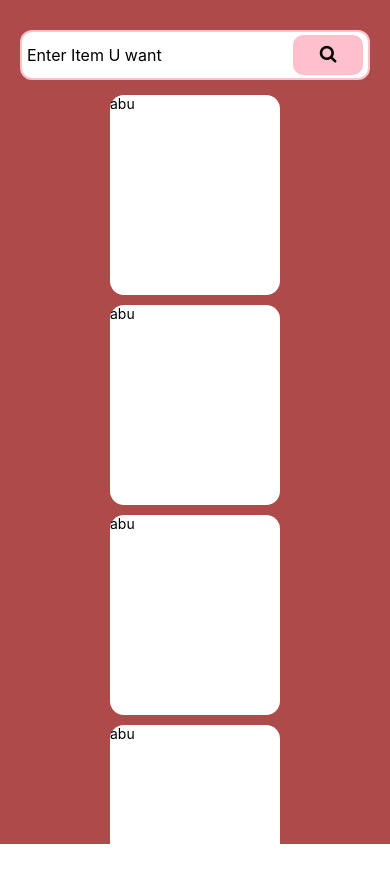
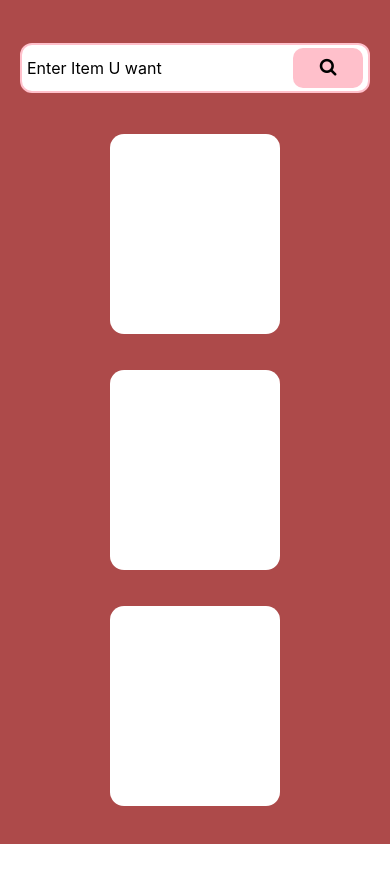
Before and after one commit to XiaoZ0108/Wireless-Application-ReactNative, a React Native app: screen / in a window 390 px wide. Shown: the top 882 px of the page. After the commit the page ends 844 px from the top, so only its background shows below. Built offline with nearby package versions, Linux system fonts and the light colour scheme.

Commit message:
modified app.js and some other component

```diff
--- a/App.js
+++ b/App.js
@@ -1,21 +1,12 @@
 import {Component} from 'react';
-import {StyleSheet, View} from 'react-native';
-import Card from './Component/Card.';
-import SearchBar from './Component/SearchBar';
+import {StyleSheet} from 'react-native';
+import MarketPlace from './Screen/MarketPlace';
 class App extends Component {
   constructor() {
     super();
   }
   render() {
-    return (
-      <View style={styles.container}>
-        <SearchBar />
-        <Card />
-        <Card />
-        <Card />
-        <Card />
-      </View>
-    );
+    return <MarketPlace />;
   }
 }
 export default App;
--- a/Component/Card..js
+++ b/Component/Card..js
@@ -1,16 +1,15 @@
-import {StyleSheet, View, Text} from 'react-native';
+import {StyleSheet, View} from 'react-native';
 
 import {Component} from 'react';
 
 class Card extends Component {
   constructor(props) {
     super(props);
-    this.state = {};
   }
   render() {
     return (
       <View style={[styles.container, this.props.styles]}>
-        <Text>abu</Text>
+        {this.props.children}
       </View>
     );
   }
--- a/Component/SearchBar.js
+++ /dev/null
@@ -1,58 +0,0 @@
-import {Component} from 'react';
-import {TextInput, StyleSheet, View} from 'react-native';
-import Button from './Button';
-import Icon from 'react-native-vector-icons/FontAwesome';
-class SearchBar extends Component {
-  constructor(props) {
-    super(props);
-    this.state = {
-      userInput: '',
-    };
-  }
-  handleInputChange(enteredtext) {
-    this.setState(prevState => {
-      return {userInput: enteredtext};
-    });
-  }
-  clickHandle() {
-    console.log(this.state.userInput);
-    this.setState({userInput: ''});
-  }
-
-  render() {
-    return (
-      <View style={styles.container}>
-        <TextInput
-          style={styles.textInput}
-          placeholder="Enter Item U want"
-          onChangeText={this.handleInputChange.bind(this)}
-          value={this.state.userInput}
-        />
-        <Button click={this.clickHandle.bind(this)}>
-          <Icon name="search" color={'black'} size={18} />
-        </Button>
-      </View>
-    );
-  }
-}
-export default SearchBar;
-
-const styles = StyleSheet.create({
-  container: {
-    width: 350,
-    height: 50,
-    borderColor: 'pink',
-    borderWidth: 2,
-    borderRadius: 12,
-    backgroundColor: 'white',
-    paddingHorizontal: 5,
-    paddingVertical: 3,
-    marginVertical: 10,
-    flexDirection: 'row',
-  },
-  textInput: {
-    flex: 8,
-    fontSize: 16,
-  },
-  btt: {},
-});
```
